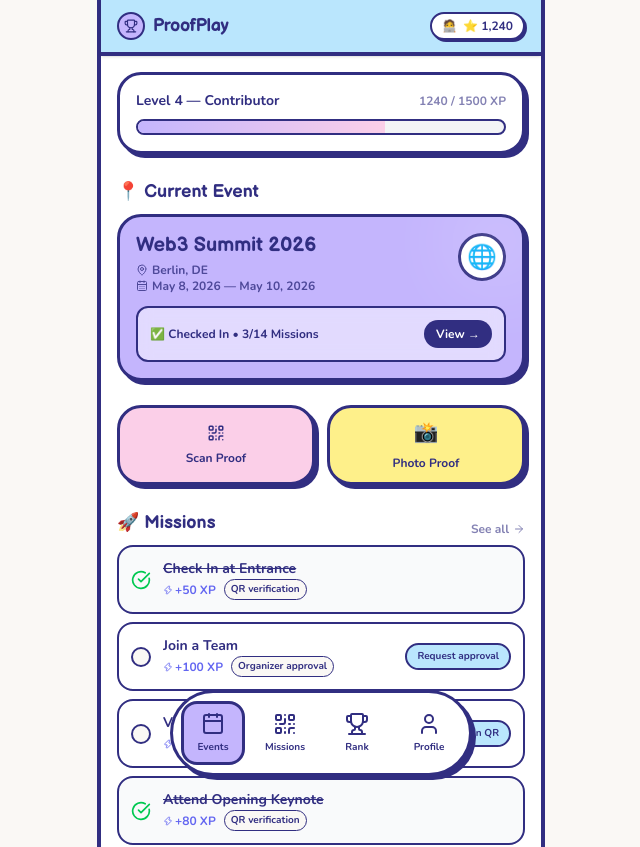
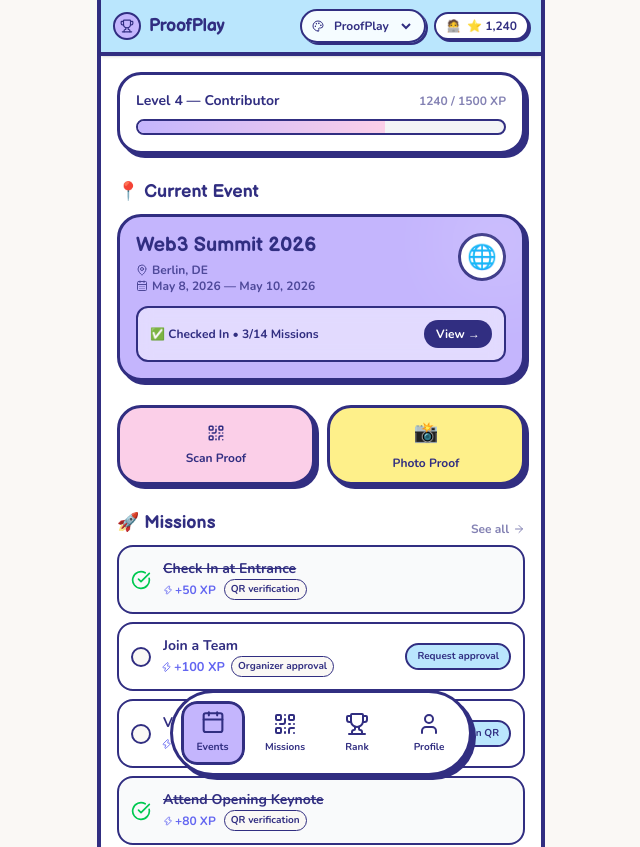
Before and after one commit to JWattjr/Reality-bridge, a Next.js app: page /app in a window 1280 px wide. Shown: the top 847 px of the page, without its empty margins (319-959 px from the left). Built offline with nearby package versions, Linux system fonts and the light colour scheme.

Commit message:
Add themes and premium motion polish

```diff
--- a/src/app/app/layout.tsx
+++ b/src/app/app/layout.tsx
@@ -1,6 +1,7 @@
 "use client";
 
 import Navbar from "@/components/Navbar";
+import ThemeSwitcher from "@/components/ThemeSwitcher";
 import { CURRENT_USER } from "@/lib/mock-data";
 import { Trophy } from "lucide-react";
 import Link from "next/link";
@@ -13,18 +14,20 @@ export default function AppLayout({
   return (
     <div className="min-h-screen bg-[var(--color-bg-base)] pb-24">
       <div className="max-w-md mx-auto min-h-screen border-x-4 border-[var(--color-primary-900)] bg-white relative">
-        {/* Top bar */}
-        <div className="h-14 bg-[var(--color-pastel-blue)] border-b-4 border-[var(--color-primary-900)] flex items-center justify-between px-4 sticky top-0 z-40 shadow-sm">
+        <div className="h-14 bg-[var(--color-pastel-blue)] border-b-4 border-[var(--color-primary-900)] flex items-center justify-between px-3 sticky top-0 z-40 shadow-sm">
           <Link href="/" className="font-display font-bold text-lg tracking-tight text-[var(--color-primary-900)] flex items-center gap-2">
             <div className="w-7 h-7 rounded-full bg-[var(--color-pastel-purple)] border-2 border-[var(--color-primary-900)] flex items-center justify-center">
               <Trophy size={14} />
             </div>
             ProofPlay
           </Link>
-          <Link href="/app/profile" className="font-bold flex items-center gap-1.5 bg-white border-2 border-[var(--color-primary-900)] px-2.5 py-1 rounded-full shadow-[2px_2px_0px_0px_#312e81] text-xs hover:translate-y-0.5 hover:shadow-none transition-all">
-            <span>{CURRENT_USER.avatar}</span>
-            <span>⭐ {CURRENT_USER.totalXp.toLocaleString()}</span>
-          </Link>
+          <div className="flex items-center gap-2">
+            <ThemeSwitcher compact />
+            <Link href="/app/profile" className="font-bold flex items-center gap-1.5 bg-white border-2 border-[var(--color-primary-900)] px-2.5 py-1 rounded-full shadow-[2px_2px_0px_0px_#312e81] text-xs hover:translate-y-0.5 hover:shadow-none transition-all">
+              <span>{CURRENT_USER.avatar}</span>
+              <span>⭐ {CURRENT_USER.totalXp.toLocaleString()}</span>
+            </Link>
+          </div>
         </div>
 
         <main className="p-4">
--- a/src/app/app/page.tsx
+++ b/src/app/app/page.tsx
@@ -34,7 +34,7 @@ export default function AppDashboard() {
               className="h-full bg-gradient-to-r from-[var(--color-pastel-purple)] to-[var(--color-pastel-pink)]"
               initial={{ width: 0 }}
               animate={{ width: `${levelInfo.progress}%` }}
-              transition={{ duration: 1, ease: "easeOut", delay: 0.3 }}
+              transition={{ type: "spring", stiffness: 90, damping: 18, delay: 0.3 }}
             />
           </div>
         </div>
@@ -112,8 +112,10 @@ export default function AppDashboard() {
               key={mission.id}
               initial={{ opacity: 0, x: -20 }}
               animate={{ opacity: 1, x: 0 }}
+              whileHover={mission.status === "available" ? { y: -3, scale: 1.01 } : undefined}
+              whileTap={{ scale: 0.985 }}
               transition={{ delay: 0.4 + i * 0.05 }}
-              className={`rounded-2xl border-2 border-[var(--color-primary-900)] p-3 flex items-center justify-between transition-all ${
+              className={`premium-glint rounded-2xl border-2 border-[var(--color-primary-900)] p-3 flex items-center justify-between transition-all ${
                 mission.status === "completed"
                   ? "bg-gray-50 opacity-60"
                   : mission.status === "locked"
@@ -132,9 +134,13 @@ export default function AppDashboard() {
                 <div className="min-w-0">
                   <p className={`font-bold text-sm truncate ${mission.status === "completed" ? "line-through" : ""}`}>{mission.title}</p>
                   <div className="flex items-center gap-2">
-                    <span className="text-xs font-bold text-[var(--color-primary-500)] flex items-center gap-0.5">
+                    <motion.span
+                      className="text-xs font-bold text-[var(--color-primary-500)] flex items-center gap-0.5"
+                      animate={mission.status === "available" ? { scale: [1, 1.08, 1] } : undefined}
+                      transition={{ duration: 1.8, repeat: Infinity, repeatDelay: 2.6, ease: "easeInOut" }}
+                    >
                       <Zap size={10} /> +{mission.xpReward} XP
-                    </span>
+                    </motion.span>
                     <span className="text-[10px] font-bold bg-[var(--color-bg-base)] px-1.5 py-0.5 rounded-full border border-[var(--color-primary-900)]">
                       {PROOF_TYPE_COPY[mission.proofType].label}
                     </span>
@@ -152,9 +158,13 @@ export default function AppDashboard() {
                 </div>
               </div>
               {mission.status === "available" && (
-                <button className="bg-[var(--color-pastel-blue)] font-bold text-[10px] px-2.5 py-1 border-2 border-[var(--color-primary-900)] rounded-full hover:bg-[var(--color-primary-900)] hover:text-white transition-colors shrink-0">
+                <motion.button
+                  whileHover={{ x: 2, scale: 1.04 }}
+                  whileTap={{ scale: 0.96 }}
+                  className="bg-[var(--color-pastel-blue)] font-bold text-[10px] px-2.5 py-1 border-2 border-[var(--color-primary-900)] rounded-full hover:bg-[var(--color-primary-900)] hover:text-white transition-colors shrink-0"
+                >
                   {PROOF_TYPE_COPY[mission.proofType].action}
-                </button>
+                </motion.button>
               )}
             </motion.div>
           ))}
--- a/src/app/globals.css
+++ b/src/app/globals.css
@@ -25,6 +25,42 @@
 :root {
   --background: var(--color-bg-base);
   --foreground: var(--color-primary-900);
+}
+
+[data-theme="arcade"] {
+  --color-primary-100: #dff7ff;
+  --color-primary-300: #7de3ff;
+  --color-primary-500: #00a9ff;
+  --color-primary-700: #005fba;
+  --color-primary-900: #10215f;
+  --color-pastel-purple: #b7a6ff;
+  --color-pastel-pink: #ff7eb6;
+  --color-pastel-yellow: #ffe75e;
+  --color-pastel-blue: #60e8ff;
+  --color-pastel-green: #73ff8f;
+  --color-bg-base: #fff7f0;
+  --background: var(--color-bg-base);
+  --foreground: var(--color-primary-900);
+  --shadow-bubbly: 4px 4px 0px 0px rgba(16, 33, 95, 1);
+  --shadow-bubbly-hover: 2px 2px 0px 0px rgba(16, 33, 95, 1);
+}
+
+[data-theme="field-guide"] {
+  --color-primary-100: #d8f3dc;
+  --color-primary-300: #95d5b2;
+  --color-primary-500: #2d6a4f;
+  --color-primary-700: #1b4332;
+  --color-primary-900: #081c15;
+  --color-pastel-purple: #b7e4c7;
+  --color-pastel-pink: #ffb703;
+  --color-pastel-yellow: #fef3c7;
+  --color-pastel-blue: #90e0ef;
+  --color-pastel-green: #74c69d;
+  --color-bg-base: #f6f3e8;
+  --background: var(--color-bg-base);
+  --foreground: var(--color-primary-900);
+  --shadow-bubbly: 4px 4px 0px 0px rgba(8, 28, 21, 1);
+  --shadow-bubbly-hover: 2px 2px 0px 0px rgba(8, 28, 21, 1);
 }
 
 body {
@@ -59,3 +95,60 @@ body {
 @utility blob-shape-2 {
   border-radius: 60% 40% 30% 70% / 60% 30% 70% 40%;
 }
+
+.premium-glint {
+  position: relative;
+  overflow: hidden;
+}
+
+.premium-glint::after {
+  content: "";
+  position: absolute;
+  inset: -60% auto -60% -45%;
+  width: 34%;
+  transform: rotate(18deg);
+  background: linear-gradient(90deg, transparent, rgba(255, 255, 255, 0.72), transparent);
+  opacity: 0;
+  pointer-events: none;
+}
+
+.premium-glint:hover::after {
+  animation: premium-glint-sweep 1.1s ease;
+}
+
+.proof-shimmer {
+  background-image: linear-gradient(
+    90deg,
+    currentColor 0%,
+    var(--color-primary-500) 42%,
+    currentColor 84%
+  );
+  background-size: 200% auto;
+  color: transparent;
+  background-clip: text;
+  animation: proof-shimmer 2.6s ease-in-out infinite;
+}
+
+@keyframes premium-glint-sweep {
+  0% {
+    opacity: 0;
+    left: -45%;
+  }
+  20% {
+    opacity: 1;
+  }
+  100% {
+    opacity: 0;
+    left: 125%;
+  }
+}
+
+@keyframes proof-shimmer {
+  0%,
+  60% {
+    background-position: 0% center;
+  }
+  100% {
+    background-position: 200% center;
+  }
+}
--- a/src/app/organizer/layout.tsx
+++ b/src/app/organizer/layout.tsx
@@ -1,4 +1,5 @@
 import Link from "next/link";
+import ThemeSwitcher from "@/components/ThemeSwitcher";
 
 export default function OrganizerLayout({
   children,
@@ -21,7 +22,8 @@ export default function OrganizerLayout({
               Organizer
             </span>
           </Link>
-          <nav className="flex items-center gap-4">
+          <nav className="flex items-center gap-3 sm:gap-4">
+            <ThemeSwitcher compact />
             <Link href="/organizer" className="text-sm font-bold hover:text-[var(--color-primary-500)] transition-colors">Dashboard</Link>
             <Link href="/organizer/create" className="text-sm font-bold bg-[var(--color-pastel-pink)] px-4 py-1.5 rounded-full border-2 border-[var(--color-primary-900)] shadow-[2px_2px_0px_0px_#312e81] hover:translate-y-0.5 hover:shadow-none transition-all">
               + New Event
--- a/src/app/page.tsx
+++ b/src/app/page.tsx
@@ -121,7 +121,7 @@ export default function Home() {
             Turn event activity into missions, XP, badges, and portable reputation.
           </p>
           <p className="mx-auto mt-5 max-w-xl text-sm font-bold leading-relaxed opacity-70 sm:text-lg">
-            POAP proves attendance. ProofPlay proves participation with stored evidence, real-world missions, and proof records that can point back to 0G Storage.
+            ProofPlay turns contribution into stored evidence with real-world missions and proof records that can point back to 0G Storage.
           </p>
         </motion.div>
       </section>
@@ -205,7 +205,7 @@ export default function Home() {
           className="max-w-2xl mx-auto bubbly-card p-6 sm:p-10 bg-gradient-to-br from-[var(--color-pastel-purple)] to-[var(--color-pastel-pink)] text-center"
         >
           <h2 className="font-display text-3xl md:text-4xl font-bold mb-3">Ready to prove it? 🚀</h2>
-          <p className="font-bold opacity-70 mb-6">Start turning event attendance into real reputation.</p>
+          <p className="font-bold opacity-70 mb-6">Start turning real event contributions into portable reputation.</p>
           <div className="flex flex-col sm:flex-row gap-3 justify-center">
             <Link href="/app" className="bg-white px-8 py-3 rounded-full border-3 border-[var(--color-primary-900)] font-bold shadow-[3px_3px_0px_0px_#312e81] hover:translate-y-0.5 hover:shadow-[1px_1px_0px_0px_#312e81] transition-all flex items-center justify-center gap-2">
               Join as Attendee <ArrowRight size={16} />
--- a/src/components/Navbar.tsx
+++ b/src/components/Navbar.tsx
@@ -3,6 +3,8 @@
 import Link from "next/link";
 import { QrCode, User, Trophy, Calendar } from "lucide-react";
 import { usePathname } from "next/navigation";
+import ThemeSwitcher from "@/components/ThemeSwitcher";
+import { motion } from "framer-motion";
 
 export default function Navbar() {
   const pathname = usePathname();
@@ -23,7 +25,8 @@ export default function Navbar() {
           <Link href="/events" className="hover:text-[var(--color-primary-500)] transition-colors">Events</Link>
           <Link href="/communities" className="hover:text-[var(--color-primary-500)] transition-colors">Communities</Link>
         </div>
-        <div className="flex gap-4">
+        <div className="flex items-center gap-2 sm:gap-4">
+          <ThemeSwitcher />
           <Link href="/app" className="bg-[var(--color-pastel-blue)] px-6 py-2 rounded-full bubbly-card font-bold hover:bubbly-card-hover transition-all inline-block">
             Launch App
           </Link>
@@ -45,9 +48,22 @@ export default function Navbar() {
 
 function NavItem({ href, icon, label, active }: { href: string, icon: React.ReactNode, label: string, active: boolean }) {
   return (
-    <Link href={href} className={`flex flex-col items-center justify-center w-16 h-16 rounded-2xl transition-all ${active ? "bg-[var(--color-pastel-purple)] bubbly-border" : "hover:bg-gray-100"}`}>
-      {icon}
-      <span className="text-[10px] font-bold mt-1">{label}</span>
+    <Link href={href} className="relative flex flex-col items-center justify-center w-16 h-16 rounded-2xl transition-all hover:bg-gray-100 overflow-hidden">
+      {active && (
+        <motion.div
+          layoutId="bottom-nav-active"
+          className="absolute inset-0 rounded-2xl bg-[var(--color-pastel-purple)] border-3 border-[var(--color-primary-900)]"
+          transition={{ type: "spring", stiffness: 420, damping: 32 }}
+        />
+      )}
+      <motion.span
+        className="relative z-10 flex flex-col items-center"
+        animate={{ y: active ? -1 : 0, scale: active ? 1.04 : 1 }}
+        transition={{ type: "spring", stiffness: 360, damping: 22 }}
+      >
+        {icon}
+        <span className="text-[10px] font-bold mt-1">{label}</span>
+      </motion.span>
     </Link>
   );
 }
--- /dev/null
+++ b/src/components/ThemeSwitcher.tsx
@@ -0,0 +1,67 @@
+"use client";
+
+import { Palette } from "lucide-react";
+import { useEffect, useState } from "react";
+
+const THEMES = [
+  { label: "ProofPlay", value: "proofplay" },
+  { label: "Arcade", value: "arcade" },
+  { label: "Field Guide", value: "field-guide" },
+] as const;
+
+type ThemeValue = (typeof THEMES)[number]["value"];
+
+const STORAGE_KEY = "proofplay-theme";
+
+export default function ThemeSwitcher({ compact = false }: { compact?: boolean }) {
+  const [theme, setTheme] = useState<ThemeValue>(() => getStoredTheme());
+
+  useEffect(() => {
+    applyTheme(theme);
+  }, [theme]);
+
+  const handleChange = (value: ThemeValue) => {
+    setTheme(value);
+    window.localStorage.setItem(STORAGE_KEY, value);
+    applyTheme(value);
+  };
+
+  return (
+    <label className="inline-flex items-center gap-1.5 rounded-full border-2 border-[var(--color-primary-900)] bg-white/85 px-2.5 py-1.5 text-xs font-bold shadow-[2px_2px_0px_0px_var(--color-primary-900)] backdrop-blur-sm">
+      <Palette size={compact ? 12 : 14} className="shrink-0" />
+      <span className={compact ? "sr-only" : "hidden sm:inline"}>Theme</span>
+      <select
+        value={theme}
+        onChange={(event) => handleChange(event.target.value as ThemeValue)}
+        className="max-w-28 bg-transparent text-[11px] font-bold outline-none sm:max-w-none sm:text-xs"
+        aria-label="Theme"
+      >
+        {THEMES.map((item) => (
+          <option key={item.value} value={item.value}>
+            {item.label}
+          </option>
+        ))}
+      </select>
+    </label>
+  );
+}
+
+function applyTheme(theme: ThemeValue) {
+  const root = document.documentElement;
+
+  if (theme === "proofplay") {
+    root.removeAttribute("data-theme");
+  } else {
+    root.setAttribute("data-theme", theme);
+  }
+}
+
+function getStoredTheme(): ThemeValue {
+  if (typeof window === "undefined") return "proofplay";
+
+  const savedTheme = window.localStorage.getItem(STORAGE_KEY);
+  const matchedTheme = THEMES.find((item) => item.value === savedTheme);
+  if (!matchedTheme) window.localStorage.setItem(STORAGE_KEY, "proofplay");
+
+  return matchedTheme?.value ?? "proofplay";
+}
--- a/src/lib/mock-data.ts
+++ b/src/lib/mock-data.ts
@@ -279,10 +279,10 @@ export const EVENTS: Event[] = [
 // ---- Missions ----
 export const MISSIONS: Mission[] = [
   // Event 1 missions
-  { id: "m1", eventId: "evt_1", title: "Check In at Entrance", description: "Scan the QR code at the main entrance to register your attendance.", type: "qr", proofType: "qr_scan", proofLocation: "Main Entrance", xpReward: 50, badgeReward: "badge_checkin", status: "completed", completedAt: "2026-05-08T09:15:00Z", proofRecordId: "proof_m1_checkin", completionCount: 1, maxCompletions: 1 },
+  { id: "m1", eventId: "evt_1", title: "Check In at Entrance", description: "Scan the QR code at the main entrance to register your event presence.", type: "qr", proofType: "qr_scan", proofLocation: "Main Entrance", xpReward: 50, badgeReward: "badge_checkin", status: "completed", completedAt: "2026-05-08T09:15:00Z", proofRecordId: "proof_m1_checkin", completionCount: 1, maxCompletions: 1 },
   { id: "m2", eventId: "evt_1", title: "Join a Team", description: "Find a team or form your own for the hackathon track.", type: "manual", proofType: "organizer_approval", proofLocation: "Team Formation Desk", xpReward: 100, status: "available", completionCount: 0, maxCompletions: 1 },
   { id: "m3", eventId: "evt_1", title: "Visit Polygon Booth", description: "Head to the Polygon sponsor booth and scan their mission QR code.", type: "qr", proofType: "qr_scan", proofLocation: "Polygon Booth", xpReward: 70, sponsorTag: "Polygon", status: "available", completionCount: 0, maxCompletions: 1 },
-  { id: "m4", eventId: "evt_1", title: "Attend Opening Keynote", description: "Be present at the opening keynote session and scan the attendance QR.", type: "qr", proofType: "qr_scan", proofLocation: "Main Stage", xpReward: 80, badgeReward: "badge_keynote", status: "completed", completedAt: "2026-05-08T10:00:00Z", proofRecordId: "proof_m4_keynote", completionCount: 1, maxCompletions: 1 },
+  { id: "m4", eventId: "evt_1", title: "Attend Opening Keynote", description: "Be present at the opening keynote session and scan the session QR.", type: "qr", proofType: "qr_scan", proofLocation: "Main Stage", xpReward: 80, badgeReward: "badge_keynote", status: "completed", completedAt: "2026-05-08T10:00:00Z", proofRecordId: "proof_m4_keynote", completionCount: 1, maxCompletions: 1 },
   { id: "m5", eventId: "evt_1", title: "Submit Hackathon Project", description: "Submit your completed hackathon project for judging. Upload a screenshot of your submission.", type: "photo", proofType: "photo_upload", proofLocation: "Hackathon Portal", xpReward: 300, badgeReward: "badge_builder", status: "available", completionCount: 0, maxCompletions: 1 },
   { id: "m6", eventId: "evt_1", title: "Help Another Team", description: "Provide meaningful help to another team. Get verified by an organizer.", type: "manual", proofType: "organizer_approval", proofLocation: "Mentor Desk", xpReward: 100, badgeReward: "badge_helper", status: "available", completionCount: 0, maxCompletions: 3 },
   { id: "m7", eventId: "evt_1", title: "Workshop: ZK Proofs 101", description: "Attend the ZK Proofs workshop and enter the speaker code at the end.", type: "text", proofType: "quiz_code", proofLocation: "Workshop Room B", xpReward: 120, status: "available", completionCount: 0, maxCompletions: 1 },
```
Also changed, not shown: src/app/app/event/[id]/page.tsx (+16 -6 lines), src/app/app/missions/page.tsx (+19 -8 lines), src/app/app/profile/page.tsx (+12 -3 lines), src/app/organizer/page.tsx (+39 -15 lines).
